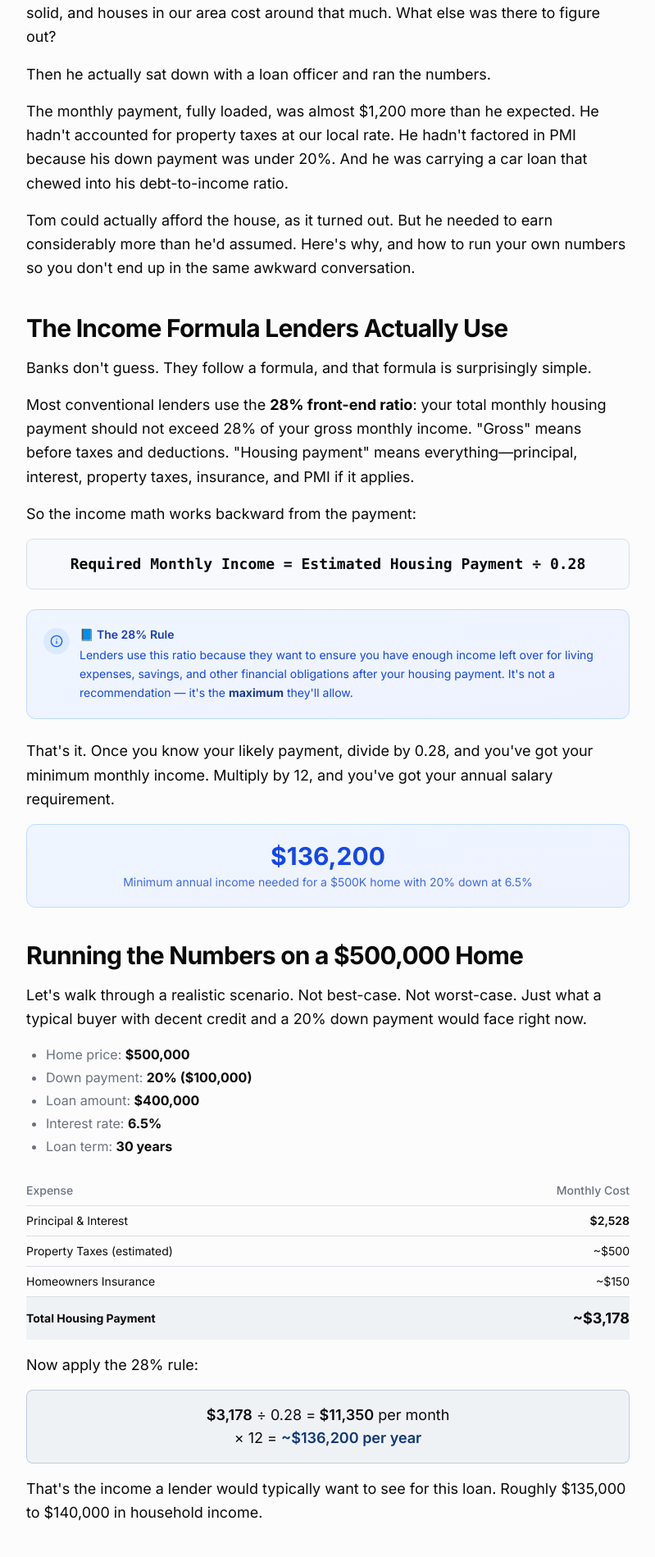
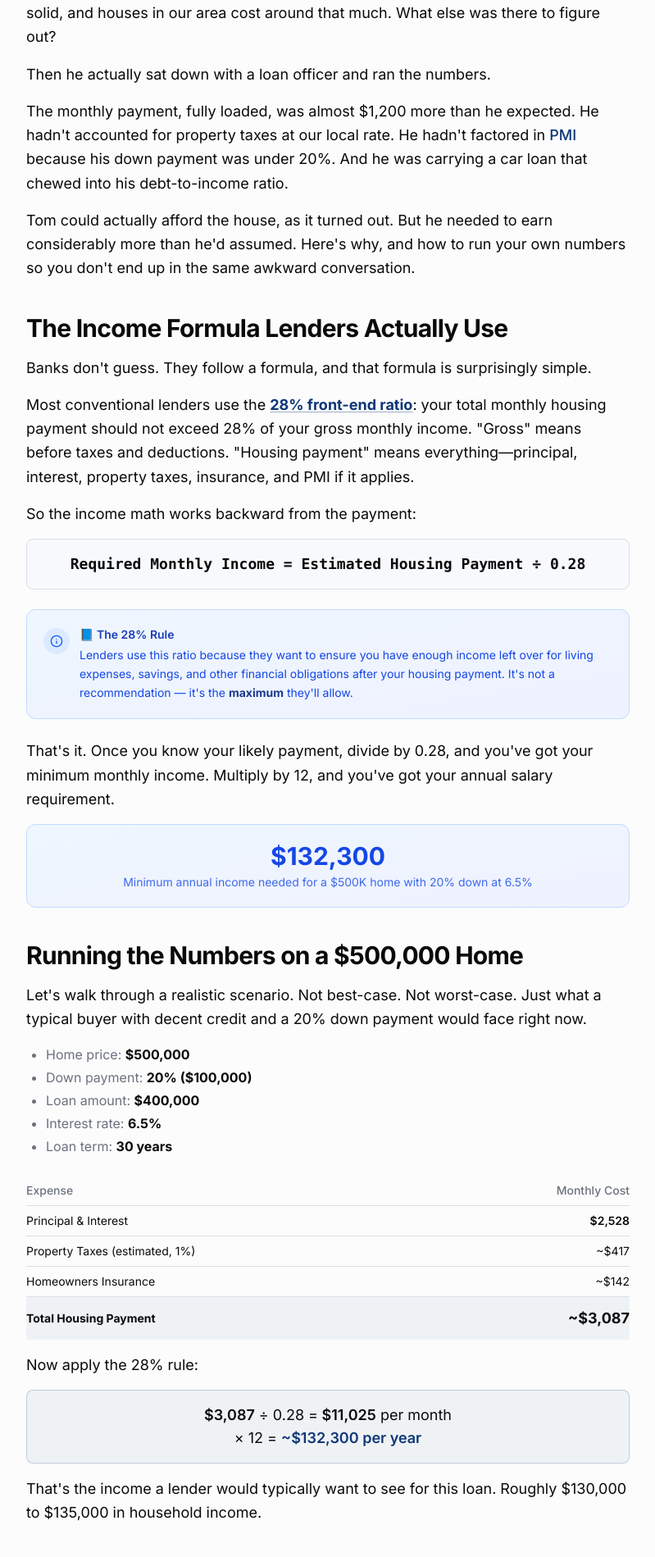
Before and after one commit to chongsong240/MortgagePro, a React (Vite) app: page /blog/income-needed in a window 1280 px wide. Shown: the part 840-2739 px from the top of the page at 82% size, without its empty margins (240-1039 px from the left). Built offline with nearby package versions, Linux system fonts and the light colour scheme.

Commit message:
Improve Income Needed article: add internal links, fix data consistency, add CFPB source

```diff
--- a/src/components/blog/IncomeNeeded.tsx
+++ b/src/components/blog/IncomeNeeded.tsx
@@ -18,12 +18,12 @@ export default function IncomeNeeded() {
     <article className="max-w-3xl mx-auto py-8 px-4">
       <BlogSchema
         title="How Much Income Do I Need for a $500,000 House?"
-        description="The short answer is around $135,000 a year. The longer answer depends on your down payment, interest rate, other debts, and the expenses most people forget."
+        description="The short answer is around $132,000 a year. The longer answer depends on your down payment, interest rate, other debts, and the expenses most people forget."
         datePublished="2026-06-05"
         url="https://www.mortgagepro.io/blog/income-needed"
         faqs={[
-          { q: 'How much income do I need to buy a $500,000 house?', a: 'With 20% down at 6.5% interest, the monthly payment is about $3,178. Using the 28% DTI rule, you need roughly $136,200/year in gross income. With only 5% down, the required income rises to about $158,500/year due to PMI and a larger loan.' },
-          { q: 'Can I buy a $500,000 house on a $100,000 salary?', a: 'Generally no, not comfortably. A $100,000 salary allows a maximum housing payment of about $2,333/month under the 28% rule, but a $500,000 home with 20% down costs about $3,178/month. A very large down payment could make it work.' },
+          { q: 'How much income do I need to buy a $500,000 house?', a: 'With 20% down at 6.5% interest, the monthly payment is about $3,087. Using the 28% DTI rule, you need roughly $132,300/year in gross income. With only 5% down, the required income rises to about $158,500/year due to PMI and a larger loan.' },
+          { q: 'Can I buy a $500,000 house on a $100,000 salary?', a: 'Generally no, not comfortably. A $100,000 salary allows a maximum housing payment of about $2,333/month under the 28% rule, but a $500,000 home with 20% down costs about $3,087/month. A very large down payment could make it work.' },
           { q: 'How does debt affect how much house I can afford?', a: 'Lenders use a 36% back-end DTI ratio for all debts combined. If you have $500/month in car and student loan payments, that reduces your available housing budget by $500/month, potentially lowering your maximum home price by $60,000-$80,000.' },
         ]}
       />
@@ -41,7 +41,7 @@ export default function IncomeNeeded() {
           How Much Income Do I Need for a $500,000 House?
         </h1>
         <p className="text-xl text-muted-foreground leading-relaxed">
-          The short answer is around $135,000 a year. The longer answer depends on your down payment,
+          The short answer is around $132,000 a year. The longer answer depends on your down payment,
           your other debts, and the stuff most people don't think about until closing.
         </p>
       </div>
@@ -91,7 +91,8 @@ export default function IncomeNeeded() {
         </p>
         <p className="text-lg leading-relaxed mb-4">
           The monthly payment, fully loaded, was almost $1,200 more than he expected. He hadn't accounted
-          for property taxes at our local rate. He hadn't factored in PMI because his down payment was
+          for property taxes at our local rate. He hadn't factored in{' '}
+          <Link to="/blog/what-is-pmi" className="text-primary hover:underline font-medium">PMI</Link> because his down payment was
           under 20%. And he was carrying a car loan that chewed into his debt-to-income ratio.
         </p>
         <p className="text-lg leading-relaxed">
@@ -112,7 +113,17 @@ export default function IncomeNeeded() {
           Banks don't guess. They follow a formula, and that formula is surprisingly simple.
         </p>
         <p className="text-lg leading-relaxed mb-4">
-          Most conventional lenders use the <strong>28% front-end ratio</strong>: your total monthly housing
+          Most conventional lenders use the{' '}
+          <strong>
+            <a
+              href="https://www.consumerfinance.gov/ask-cfpb/what-is-a-debt-to-income-ratio-en-1791/"
+              target="_blank"
+              rel="noopener noreferrer"
+              className="text-primary underline decoration-primary/40 hover:decoration-primary underline-offset-2"
+            >
+              28% front-end ratio
+            </a>
+          </strong>: your total monthly housing
           payment should not exceed 28% of your gross monthly income. "Gross" means before taxes and
           deductions. "Housing payment" means everything—principal, interest, property taxes, insurance,
           and PMI if it applies.
@@ -132,7 +143,7 @@ export default function IncomeNeeded() {
           That's it. Once you know your likely payment, divide by 0.28, and you've got your minimum
           monthly income. Multiply by 12, and you've got your annual salary requirement.
         </p>
-        <StatHighlight value="$136,200" label="Minimum annual income needed for a $500K home with 20% down at 6.5%" color="blue" />
+        <StatHighlight value="$132,300" label="Minimum annual income needed for a $500K home with 20% down at 6.5%" color="blue" />
       </section>
 
       {/* ============================================ */}
@@ -168,16 +179,16 @@ export default function IncomeNeeded() {
                 <td className="text-right py-2 font-semibold">$2,528</td>
               </tr>
               <tr className="border-b border-border">
-                <td className="py-2 pr-4">Property Taxes (estimated)</td>
-                <td className="text-right py-2">~$500</td>
+                <td className="py-2 pr-4">Property Taxes (estimated, 1%)</td>
+                <td className="text-right py-2">~$417</td>
               </tr>
               <tr className="border-b border-border">
                 <td className="py-2 pr-4">Homeowners Insurance</td>
-                <td className="text-right py-2">~$150</td>
+                <td className="text-right py-2">~$142</td>
               </tr>
               <tr className="bg-primary/5">
                 <td className="py-3 pr-4 font-bold text-foreground">Total Housing Payment</td>
-                <td className="text-right py-3 font-bold text-foreground text-lg">~$3,178</td>
+                <td className="text-right py-3 font-bold text-foreground text-lg">~$3,087</td>
               </tr>
             </tbody>
           </table>
@@ -188,16 +199,16 @@ export default function IncomeNeeded() {
         </p>
         <div className="bg-primary/5 border border-primary/20 rounded-lg p-4 mb-4 text-center">
           <p className="text-lg">
-            <span className="font-semibold">$3,178</span> ÷ 0.28 =
-            <span className="font-semibold"> $11,350</span> per month
+            <span className="font-semibold">$3,087</span> ÷ 0.28 =
+            <span className="font-semibold"> $11,025</span> per month
           </p>
           <p className="text-lg">
-            × 12 = <span className="font-semibold text-primary">~$136,200 per year</span>
+            × 12 = <span className="font-semibold text-primary">~$132,300 per year</span>
           </p>
         </div>
         <p className="text-lg leading-relaxed">
-          That's the income a lender would typically want to see for this loan. Roughly $135,000 to
-          $140,000 in household income.
+          That's the income a lender would typically want to see for this loan. Roughly $130,000 to
+          $135,000 in household income.
         </p>
       </section>
 
@@ -271,7 +282,7 @@ export default function IncomeNeeded() {
           What Changes the Math
         </h2>
         <p className="text-lg leading-relaxed mb-4">
-          That $136,000 figure assumes a clean scenario. Here's what happens when you change one variable.
+          That $132,300 figure assumes a clean scenario. Here's what happens when you change one variable.
         </p>
 
         <div className="bg-amber-50 dark:bg-amber-950/20 border border-amber-200 dark:border-amber-800 rounded-xl p-5 mb-4">
@@ -300,7 +311,7 @@ export default function IncomeNeeded() {
             × 12 = <strong className="text-emerald-700 dark:text-emerald-300">~$125,000 per year</strong>
           </p>
           <p className="mt-2 text-sm text-muted-foreground">
-            A 1% rate drop just made the same house affordable at $11,000 less in annual income.
+            A 1% rate drop just made the same house affordable at $7,300 less in annual income.
           </p>
         </div>
 
@@ -340,18 +351,20 @@ export default function IncomeNeeded() {
         </h2>
         <p className="text-lg leading-relaxed mb-4">
           The 28% rule only looks at housing. But lenders also apply a <strong>36% back-end ratio</strong>:
-          your total debts, including the mortgage, shouldn't exceed 36% of gross income.
+          your total debts, including the mortgage, shouldn't exceed 36% of gross income. That's the{' '}
+          <Link to="/blog/debt-to-income-ratio" className="text-primary hover:underline font-medium">debt-to-income ratio</Link>{' '}
+          lenders use to approve or deny your application.
         </p>
         <p className="text-lg leading-relaxed mb-4">
-          So if you earn $11,350 a month, your total debt payments—mortgage, car loan, student loans,
+          So if you earn $11,025 a month, your total debt payments—mortgage, car loan, student loans,
           credit card minimums—should stay under:
         </p>
         <div className="bg-muted/40 border border-border rounded-lg p-4 mb-4 text-center">
-          <p className="text-lg font-semibold">$11,350 × 0.36 = $4,086</p>
+          <p className="text-lg font-semibold">$11,025 × 0.36 = $3,969</p>
         </div>
         <p className="text-lg leading-relaxed mb-4">
-          Your mortgage alone is $3,178. That leaves <strong>$908 for everything else</strong>. If you
-          pay $500 a month on a car and $400 on student loans, you're at $900. Right at the edge.
+          Your mortgage alone is $3,087. That leaves <strong>$882 for everything else</strong>. If you
+          pay $500 a month on a car and $400 on student loans, you're at $900 — just over the line.
           The lender might approve you, but it's tight.
         </p>
         <p className="text-lg leading-relaxed">
@@ -374,7 +387,7 @@ export default function IncomeNeeded() {
           of about <strong>$2,333</strong>.
         </p>
         <p className="text-lg leading-relaxed mb-4">
-          The payment on a $500,000 house with 20% down is around $3,178. That's $845 over the guideline.
+          The payment on a $500,000 house with 20% down is around $3,087. That's $754 over the guideline.
           Even with no other debts and excellent credit, you'd be pushing well past what most lenders
           consider prudent.
         </p>
@@ -451,7 +464,7 @@ export default function IncomeNeeded() {
           <div className="flex items-start gap-3 bg-card border border-border rounded-lg p-4">
             <div className="w-7 h-7 rounded bg-red-50 text-red-600 dark:bg-red-950 dark:text-red-400 flex items-center justify-center flex-shrink-0 text-sm font-bold">$</div>
             <div>
-              <div className="font-medium text-foreground">Closing costs</div>
+              <Link to="/blog/closing-costs-explained" className="font-medium text-foreground hover:text-primary transition-colors">Closing costs</Link>
               <div className="text-sm text-muted-foreground">Typically 2–5% of the purchase price, due at signing. On a $500,000 house, that's $10,000 to $25,000.</div>
             </div>
           </div>
```
